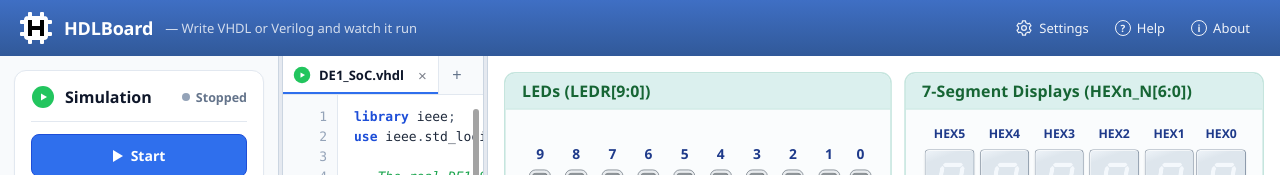
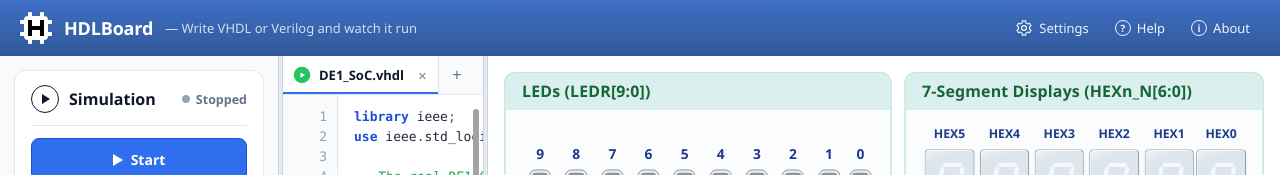
Before and after one commit to rlangoy/HDLBoard, a React (Vite) app: page / in a window 1280 px wide. Shown: the top 175 px of the page. Built offline with nearby package versions, Linux system fonts and the light colour scheme.

Commit message:
Simulation card: back to the static play glyph by the heading
The icon next to "Simulation" is decoration only; the play/stop control
stays on the active editor tab.

Co-Authored-By: Claude Opus 5.5 <noreply@anthropic.com>
Claude-Session: https://claude.ai/code/session_01WaZhff1XYfsi6PQ3s7NvTo

```diff
--- a/src/components/workbench/SimToggle.tsx
+++ b/src/components/workbench/SimToggle.tsx
@@ -17,10 +17,7 @@ export interface SimToggleProps {
   className?: string;
 }
 
-/**
- * The one-click play/stop icon shared by the Simulation card's heading and the
- * editor's active tab, so the two always look and read the same.
- */
+/** The one-click play/stop icon on the editor's active tab. */
 export function SimToggle({ running, disabled = false, fileName, onStart, onStop, className }: SimToggleProps) {
   const label = running ? `Stop simulation of ${fileName}` : `Start simulation with ${fileName} as top`;
   return (
--- a/src/components/workbench/SimulationCard.css
+++ b/src/components/workbench/SimulationCard.css
@@ -20,12 +20,6 @@
   gap: 10px;
   padding-bottom: 12px;
   border-bottom: 1px solid var(--wb-border);
-}
-
-/* Two classes, so it outranks SimToggle.css's own size whatever the load order. */
-.wb-simtoggle.wb-simcard__toggle {
-  width: 24px;
-  height: 24px;
 }
 
 .wb-simcard__title {
@@ -157,6 +151,27 @@
 
 /* ---- icons ---------------------------------------------------------- */
 
+.wb-icon--play-circle {
+  position: relative;
+  flex: none;
+  width: 26px;
+  height: 26px;
+  border-radius: 50%;
+  border: 1.6px solid var(--wb-text);
+}
+.wb-icon--play-circle::before {
+  content: '';
+  position: absolute;
+  top: 50%;
+  left: 54%;
+  width: 0;
+  height: 0;
+  border-style: solid;
+  border-width: 5px 0 5px 8px;
+  border-color: transparent transparent transparent currentColor;
+  transform: translate(-50%, -50%);
+}
+
 .wb-icon--play {
   width: 0;
   height: 0;
--- a/src/components/workbench/SimulationCard.tsx
+++ b/src/components/workbench/SimulationCard.tsx
@@ -2,7 +2,6 @@
 // Copyright (C) 2026 Rune Langøy
 
 import { cx } from '../board';
-import { SimToggle } from './SimToggle';
 import './SimulationCard.css';
 
 export type SimStatus = 'stopped' | 'compiling' | 'running';
@@ -35,8 +34,7 @@ function formatElapsed(totalSeconds: number): string {
 /**
  * The "Simulation" card at the top of the left pane — Start/Stop and the
  * run status, integrated into the sidebar rather than floating over the
- * board (matches the reference Simulate-and-Files-pane mockup). The
- * play/stop icon by the heading does what the button below it does.
+ * board (matches the reference Simulate-and-Files-pane mockup).
  */
 export function SimulationCard({ status, elapsedSeconds, topFile, onStart, onStop }: SimulationCardProps) {
   const running = status === 'running';
@@ -45,14 +43,7 @@ export function SimulationCard({ status, elapsedSeconds, topFile, onStart, onSto
   return (
     <section className="wb-simcard">
       <div className="wb-simcard__header">
-        <SimToggle
-          className="wb-simcard__toggle"
-          running={running}
-          disabled={compiling}
-          fileName={topFile}
-          onStart={onStart}
-          onStop={onStop}
-        />
+        <span className="wb-icon wb-icon--play-circle" aria-hidden="true" />
         <h2 className="wb-simcard__title">Simulation</h2>
         <span className={cx('wb-simcard__status', `is-${status}`)}>
           <span className="wb-simcard__dot" aria-hidden="true" />
```
Also changed, not shown: src/components/workbench/README.md.
